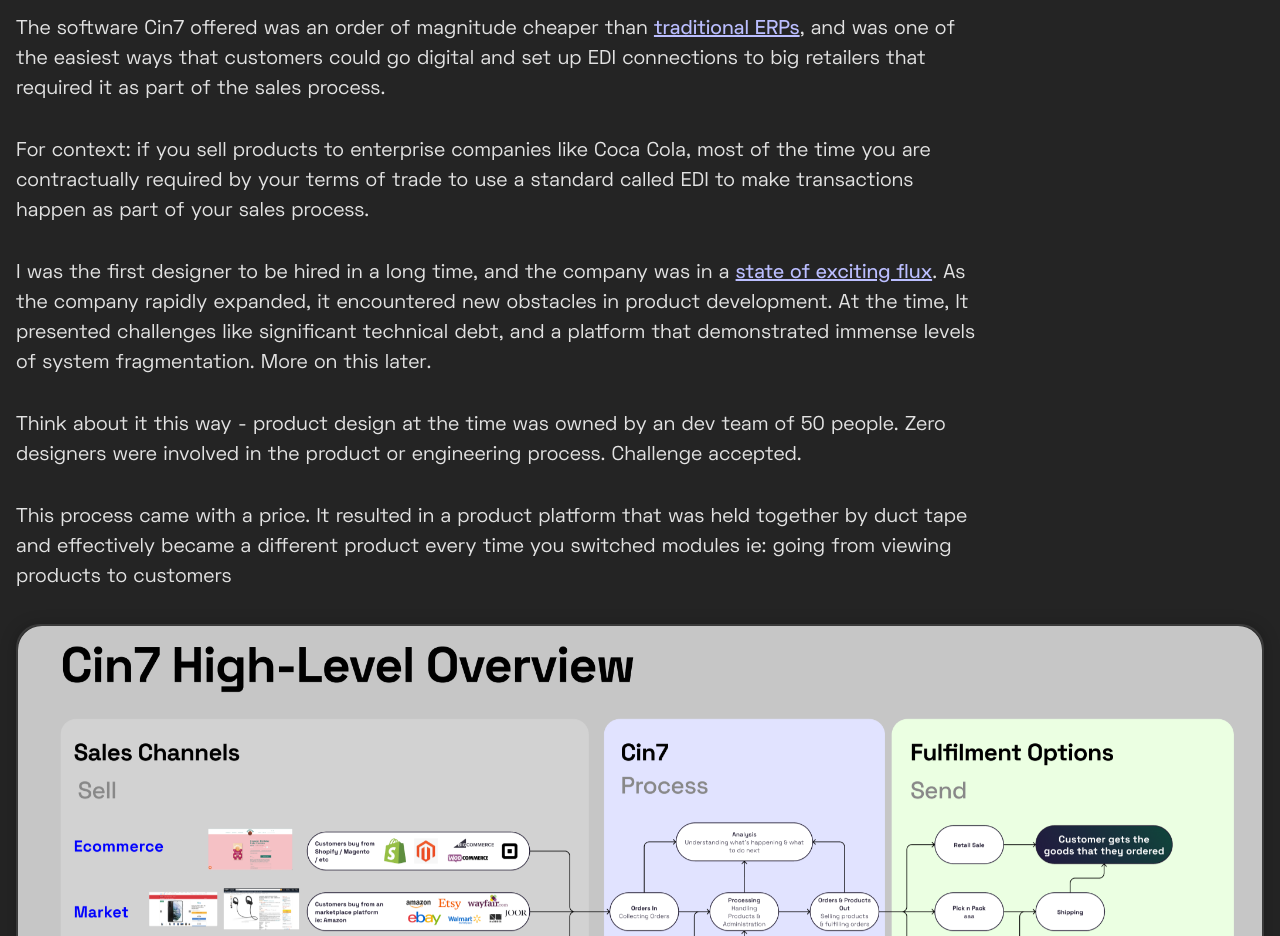
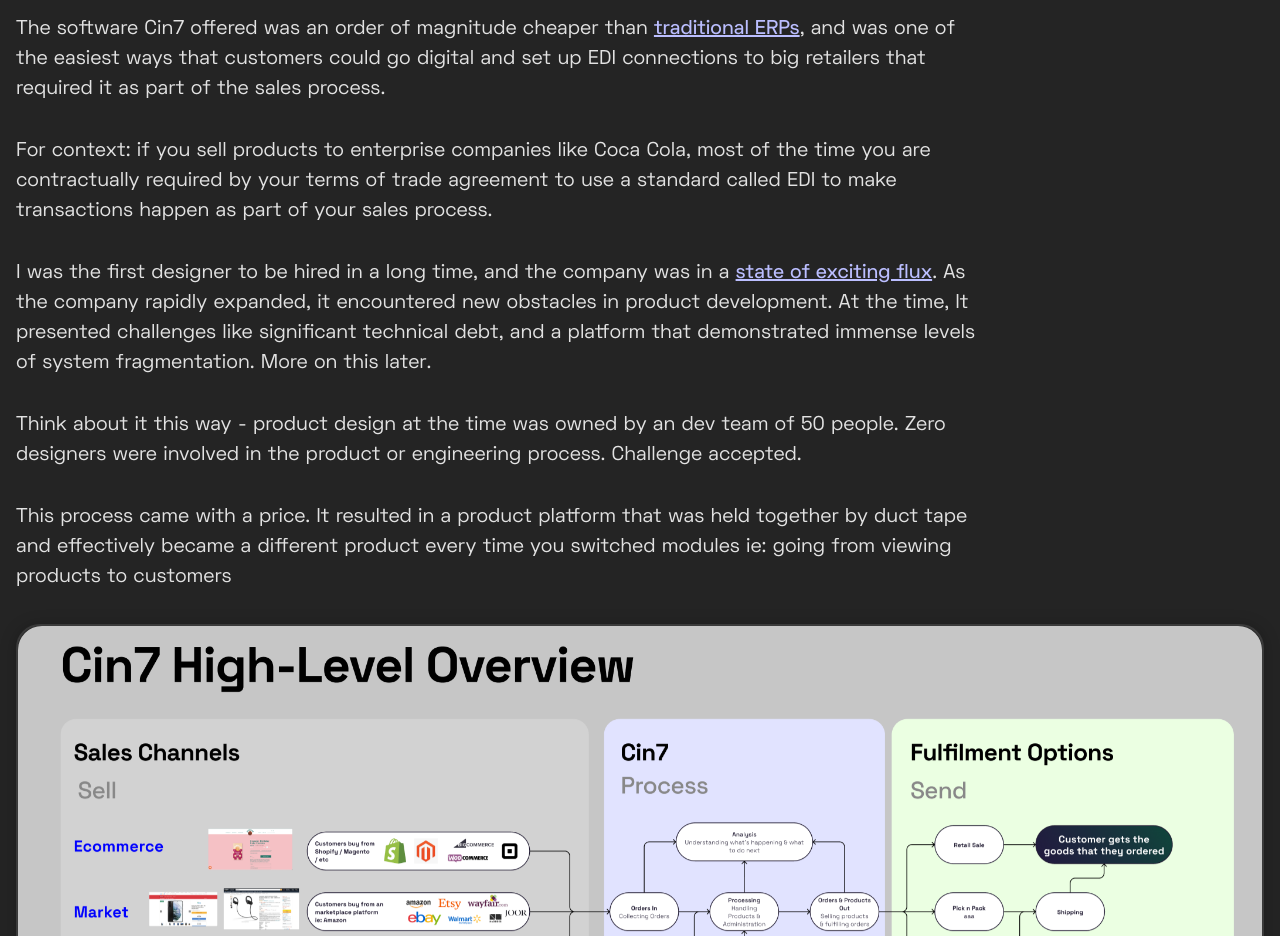
Before and after one commit to waltzaround/website-v3, a React (Vite) app: page /work/cin7 in a window 1280 px wide. Shown: the part 2020-2956 px from the top of the page. Built offline with nearby package versions, Linux system fonts and the light colour scheme.

Commit message:
agreement

```diff
--- a/src/pages/case-studies/Cin7.tsx
+++ b/src/pages/case-studies/Cin7.tsx
@@ -173,8 +173,8 @@ function Cin7() {
           <p className="main-text">
             For context: if you sell products to enterprise companies like Coca
             Cola, most of the time you are contractually required by your terms
-            of trade to use a standard called EDI to make transactions happen as
-            part of your sales process.
+            of trade agreement to use a standard called EDI to make transactions
+            happen as part of your sales process.
           </p>
           <p className="main-text">
             I was the first designer to be hired in a long time, and the company
```
